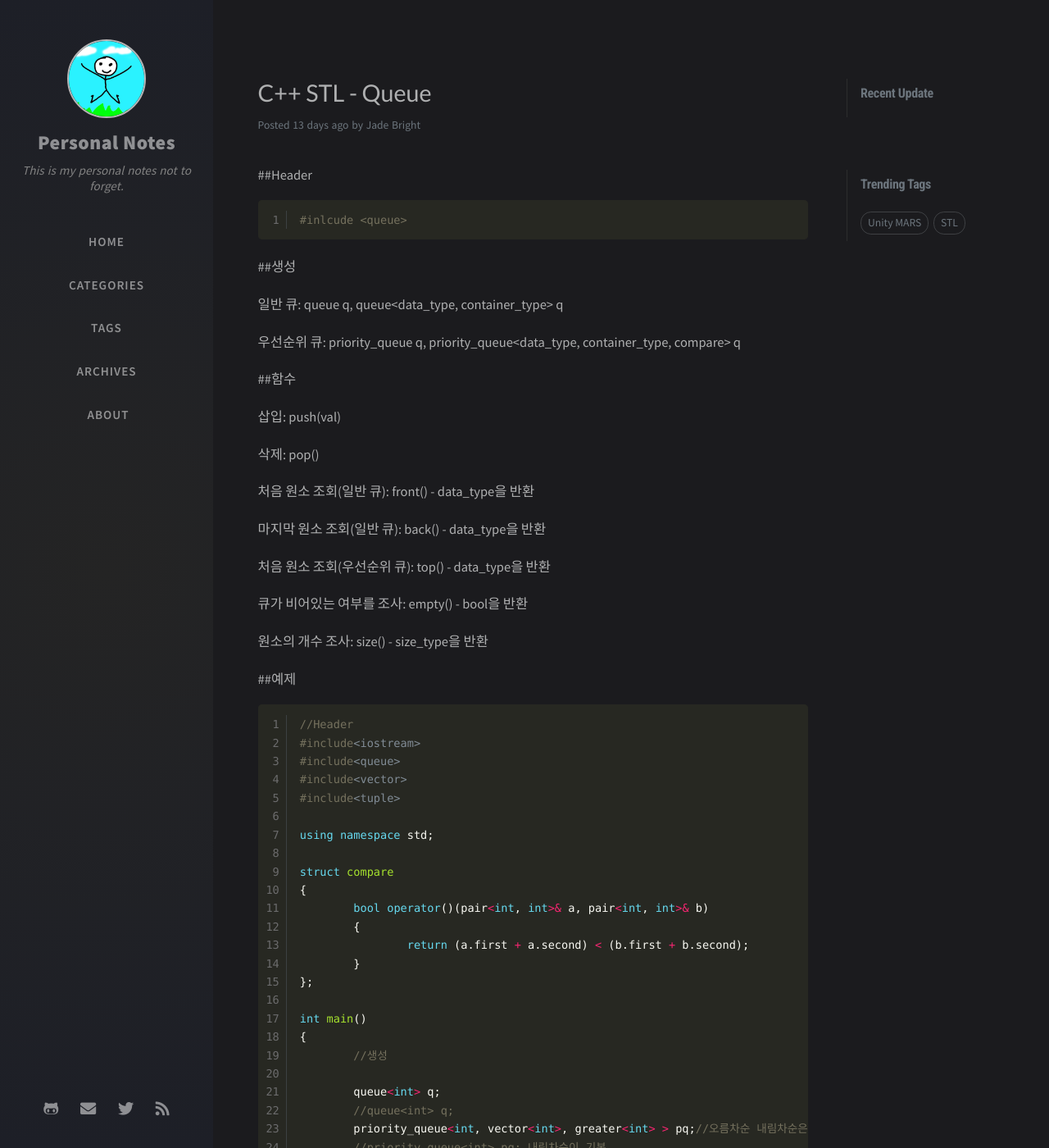
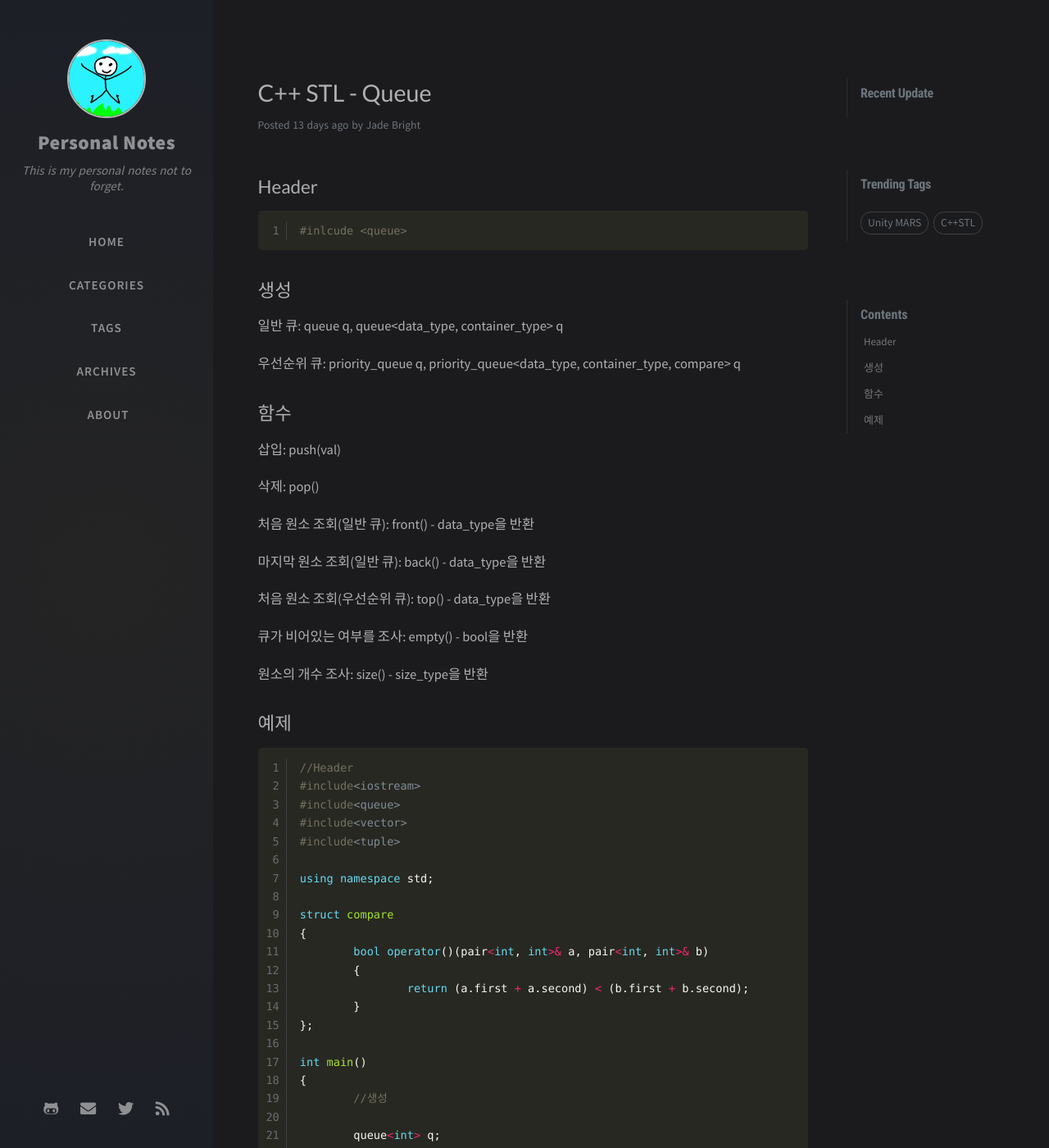
Before and after one commit to JadeBright/JadeBright.github.io, a Jekyll site: the page built from _posts/2020-09-12-c++_stl_queue.md, in a window 1280 px wide and 1400 px high. Shown: the whole window at 82% size. Built offline with Jekyll 4.4.1, drawn with Linux system fonts in a browser that asks for light colours; nearby versions of some CDN libraries; comment, search, counter and statistics services are not loaded.

Commit message:
update09177

````diff
--- a/_posts/2020-09-12-c++_stl_queue.md
+++ b/_posts/2020-09-12-c++_stl_queue.md
@@ -3,20 +3,20 @@ title: C++ STL - Queue
 author: Jade Bright
 date: 2020-09-12 21:11:00 +0900
 categories: [C++]
-tags: [STL]
+tags: [C++STL]
 ---
 
-##Header
+## Header
 ```c++
 #inlcude <queue>
 ```
-##생성
+## 생성
 
 일반 큐: queue<data_type> q, queue<data_type, container_type> q
 
 우선순위 큐:  priority_queue<data_type> q, priority_queue<data_type, container_type, compare> q
 
-##함수
+## 함수
 
 삽입: push(val)
 
@@ -32,7 +32,7 @@ tags: [STL]
 
 원소의 개수 조사: size() - size_type을 반환
 
-##예제
+## 예제
 ```c++
 //Header
 #include<iostream>
````
